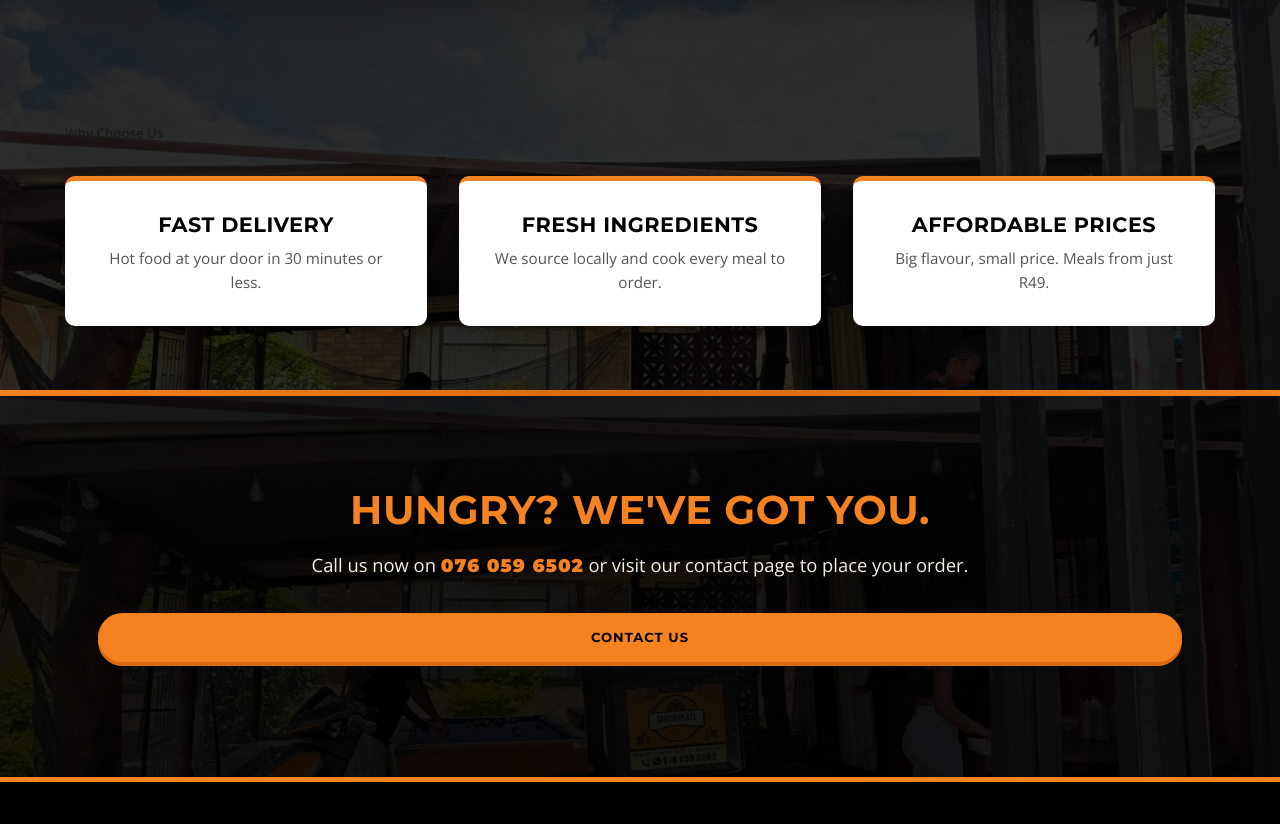
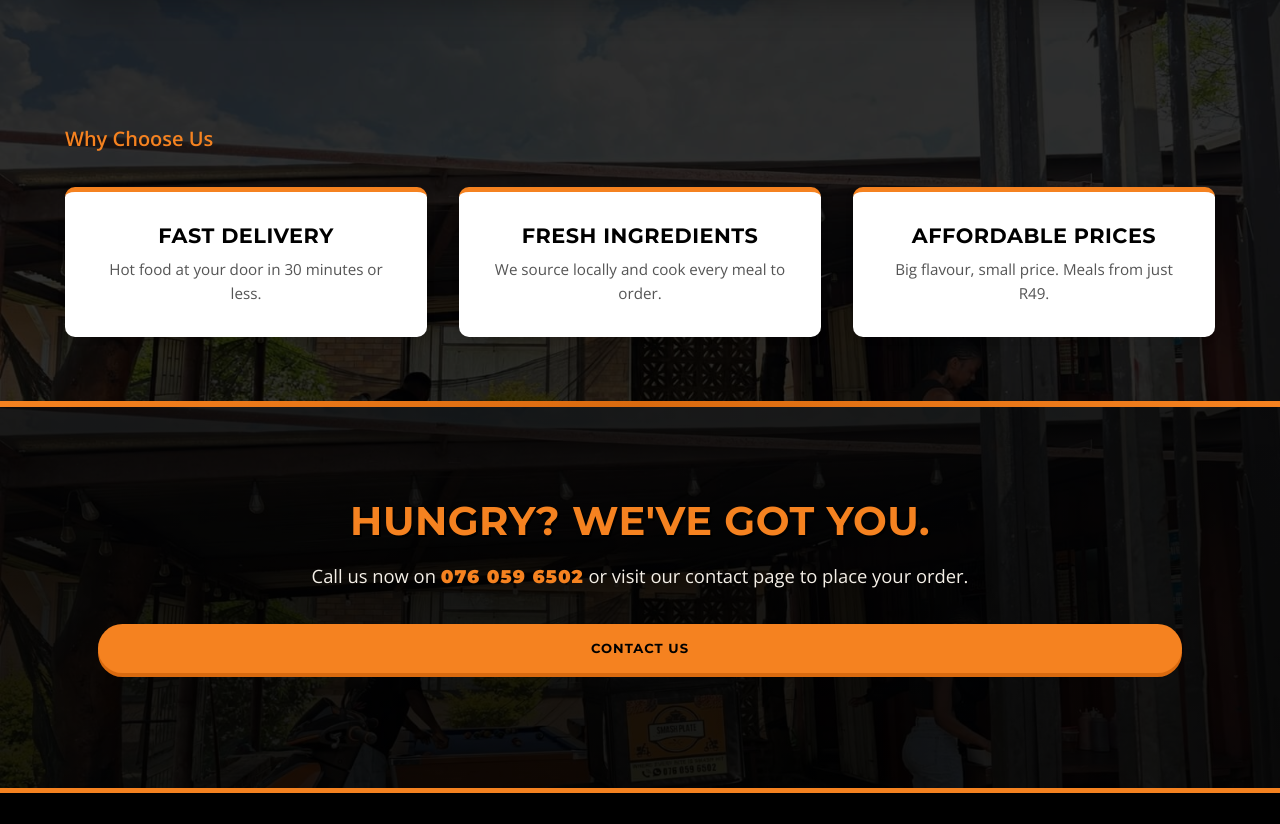
Before and after one commit to MABALECENDRY32/smash-plates, a plain HTML site: page index.html in a window 1280 px wide. Shown: the part 1120-1944 px from the top of the page. Drawn offline with nearby package versions, Linux system fonts and the light colour scheme.

Commit message:
Add styles for h5 element in style.css

```diff
--- a/css/style.css
+++ b/css/style.css
@@ -78,6 +78,8 @@ h1, h2, h3, h4 {
 h1 { font-size: 2.75rem; font-weight: 900; margin-bottom: var(--spacing-md); }
 h2 { font-size: 2rem;    font-weight: 700; margin-bottom: var(--spacing-md); }
 h3 { font-size: 1.25rem; font-weight: 700; margin-bottom: var(--spacing-sm); }
+h5 { color: var(--color-primary); font-size: 1.25rem; font-weight: 700; margin-bottom: var(--spacing-sm); }
+
 
 p {
     margin-bottom: var(--spacing-md);
```
